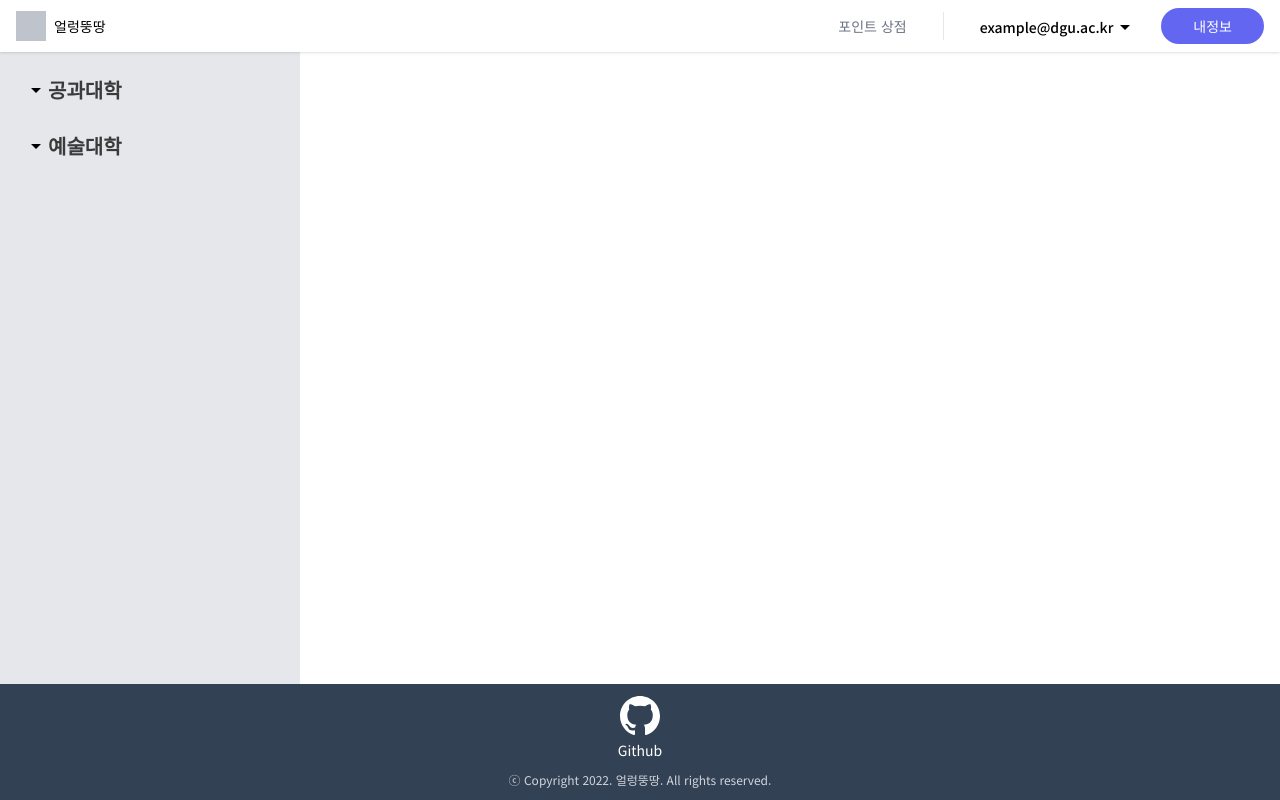
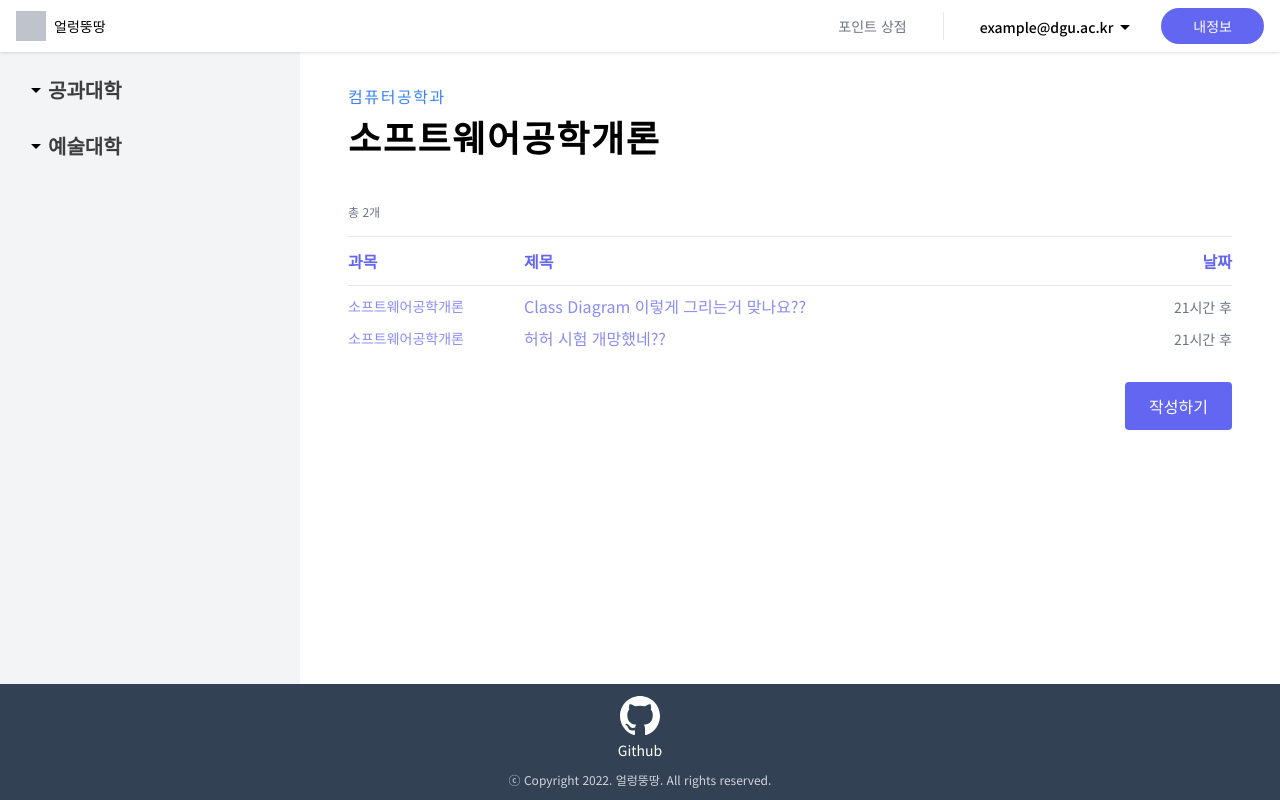
Before and after one commit to SWEngineering-Daze/rewards-based-QnA-flatform-for-undergraduate, a Nuxt app in the folder client/: page /qna/1/1 in a window 1280 px wide. Built offline with nearby package versions, Linux system fonts and the light colour scheme.

Commit message:
fakeBackend & /qna/... 라우트 페이지들 구현 (미완)

```diff
--- a/client/components/TheSidebar.vue
+++ b/client/components/TheSidebar.vue
@@ -1,5 +1,6 @@
 <script lang="ts" setup>
 import { Popover, PopoverButton, PopoverPanel, Disclosure, DisclosureButton, DisclosurePanel } from '@headlessui/vue';
+import { departments, courses } from '@/fakeBackend';
 
 const isOpened = ref(false);
 
@@ -14,87 +15,47 @@ function close() {
 // function toggle() {
 //   isOpened.value = !isOpened.value;
 // }
+interface CourseMenu {
+  name: string;
+  href: string;
+}
 
-const data = [
-  {
-    name: '공과대학',
-    childs: [
-      {
-        name: '컴퓨터공학과',
-        childs: [
-          {
-            name: '소프트웨어공학개론',
-            href: '/courses/1',
-          },
-          {
-            name: '웹프로그래밍',
-            href: '/courses/2',
-          },
-          {
-            name: '시스템소프트웨어및실습',
-            href: '/courses/3',
-          },
-          {
-            name: '객체지향프로그래밍',
-            href: '/courses/4',
-          },
-        ],
-      },
-      {
-        name: '정보통신공학과',
-        childs: [
-          {
-            name: '컴퓨터네트워크',
-            href: '/courses/5',
-          },
-          {
-            name: '데이터통신입문',
-            href: '/courses/6',
-          },
-        ],
-      },
-    ],
-  },
-  {
-    name: '예술대학',
-    childs: [
-      {
-        name: '조소학과',
-        childs: [
-          {
-            name: '조소학개론',
-            href: '/courses/1',
-          },
-          {
-            name: '조소와실습1',
-            href: '/courses/2',
-          },
-          {
-            name: '조소와실습2',
-            href: '/courses/3',
-          },
-          {
-            name: '조소와실습4',
-            href: '/courses/4',
-          },
-        ],
-      },
-      {
-        name: '서양화과',
-        childs: [
-          {
-            name: '오우라후나트파1',
-            href: '/courses/5',
-          },
-          {
-            name: '오우라후나트파2',
-            href: '/courses/6',
-          },
-        ],
-      },
-    ],
-  },
-];
+interface DepartmentMenu {
+  name: string;
+  href: string;
+  childs: CourseMenu[];
+}
+
+interface CollegeMenu {
+  name: string;
+  childs: DepartmentMenu[];
+}
+
+const menu: CollegeMenu[] = [];
+for (const department of departments) {
+  // college
+  let college = menu.find(m => m.name === department.parent.name);
+  if (!college) {
+    menu.push({
+      name: department.parent.name,
+      childs: [],
+    });
+    college = menu.find(m => m.name === department.parent.name);
+  }
+  // department
+  college.childs.push({
+    name: department.name,
+    href: `/qna/department/${department.id}`,
+    childs: [],
+  });
+}
+for (const course of courses) {
+  const department = menu.find(m => m.childs.findIndex(d => d.name === course.parent.name) !== -1)?.childs.find(d => d.name === course.parent.name);
+  department.childs.push({
+    name: course.name,
+    href: `/qna/course/${course.id}`,
+  });
+}
 </script>
 
 <template>
@@ -104,7 +65,7 @@ const data = [
         <img class="w-6" src="@/assets/img/close.svg" />
       </button>
 
-      <div v-for="college in data" :key="college.name" class="mb-4 last:mb-0">
+      <div v-for="college in menu" :key="college.name" class="mb-4 last:mb-0">
         <ClientOnly>
           <Disclosure v-slot="{ open }">
             <DisclosureButton
@@ -162,7 +123,7 @@ const data = [
 
 <style lang="postcss" scoped>
 .sidebar {
-  @apply bg-gray-200 h-full transition-transform;
+  @apply bg-gray-100 h-full transition-transform;
   min-width: 300px;
 }
 
--- /dev/null
+++ b/client/composables/useCategory.ts
@@ -0,0 +1,13 @@
+import { fakeAxiosCategory } from '@/fakeBackend';
+
+export const useCategory = () => {
+  const route = useRoute();
+
+  const type = route.params.categoryType as 'department' | 'course';
+  const id = Number.parseInt(route.params.categoryId as string);
+
+  return {
+    type,
+    category: fakeAxiosCategory('/category', { type, id }),
+  };
+};
--- /dev/null
+++ b/client/fakeBackend/courses.json
@@ -0,0 +1,98 @@
+[
+  {
+    "parent": {
+      "id": 1,
+      "name": "컴퓨터공학과"
+    },
+    "id": 1,
+    "name": "소프트웨어공학개론"
+  },
+  {
+    "parent": {
+      "id": 1,
+      "name": "컴퓨터공학과"
+    },
+    "id": 2,
+    "name": "웹프로그래밍"
+  },
+  {
+    "parent": {
+      "id": 1,
+      "name": "컴퓨터공학과"
+    },
+    "id": 3,
+    "name": "시스템소프트웨어및실습"
+  },
+  {
+    "parent": {
+      "id": 1,
+      "name": "컴퓨터공학과"
+    },
+    "id": 4,
+    "name": "객체지향프로그래밍"
+  },
+  {
+    "parent": {
+      "id": 2,
+      "name": "정보통신공학과"
+    },
+    "id": 5,
+    "name": "컴퓨터네트워크"
+  },
+  {
+    "parent": {
+      "id": 2,
+      "name": "정보통신공학과"
+    },
+    "id": 6,
+    "name": "데이터통신입문"
+  },
+  {
+    "parent": {
+      "id": 3,
+      "name": "조소학과"
+    },
+    "id": 7,
+    "name": "조소학개론"
+  },
+  {
+    "parent": {
+      "id": 3,
+      "name": "조소학과"
+    },
+    "id": 8,
+    "name": "조소와실습1"
+  },
+  {
+    "parent": {
+      "id": 3,
+      "name": "조소학과"
+    },
+    "id": 9,
+    "name": "조소와실습2"
+  },
+  {
+    "parent": {
+      "id": 3,
+      "name": "조소학과"
+    },
+    "id": 10,
+    "name": "조소와실습3"
+  },
+  {
+    "parent": {
+      "id": 4,
+      "name": "서양화과"
+    },
+    "id": 11,
+    "name": "오우라후나트파1"
+  },
+  {
+    "parent": {
+      "id": 4,
+      "name": "서양화과"
+    },
+    "id": 12,
+    "name": "오우라후나트파2"
+  }
+]
--- /dev/null
+++ b/client/fakeBackend/departments.json
@@ -0,0 +1,34 @@
+[
+  {
+    "parent": {
+      "id": 1,
+      "name": "공과대학"
+    },
+    "id": 1,
+    "name": "컴퓨터공학과"
+  },
+  {
+    "parent": {
+      "id": 1,
+      "name": "공과대학"
+    },
+    "id": 2,
+    "name": "정보통신공학과"
+  },
+  {
+    "parent": {
+      "id": 2,
+      "name": "예술대학"
+    },
+    "id": 3,
+    "name": "조소학과"
+  },
+  {
+    "parent": {
+      "id": 2,
+      "name": "예술대학"
+    },
+    "id": 4,
+    "name": "서양화과"
+  }
+]
--- /dev/null
+++ b/client/fakeBackend/index.ts
@@ -0,0 +1,32 @@
+import departments from './departments.json';
+import courses from './courses.json';
+import questions from './questions.json';
+
+export interface Category {
+  parent: {
+    id: number;
+    name: string;
+  };
+  id: number;
+  name: string;
+}
+
+export const fakeAxiosCategory = (url: string, data: { type: string; id: number }) => {
+  if (url === '/category') {
+    if (data.type === 'department') {
+      return departments.find(d => d.id === data.id);
+    } else {
+      return courses.find(c => c.id === data.id);
+    }
+  }
+};
+
+export const fakeAxiosQuestions = (data: { type: string; id: number }) => {
+  if (data.type === 'department') {
+    return questions.filter(q => q.course.parent.id === data.id);
+  } else {
+    return questions.filter(q => q.course.id === data.id);
+  }
+};
+
+export { departments, courses, questions };
--- /dev/null
+++ b/client/fakeBackend/questions.json
@@ -0,0 +1,41 @@
+[
+  {
+    "course": {
+      "parent": {
+        "id": 1,
+        "name": "컴퓨터공학과"
+      },
+      "id": 1,
+      "name": "소프트웨어공학개론"
+    },
+    "id": 1,
+    "title": "Class Diagram 이렇게 그리는거 맞나요??",
+    "createdAt": "2022-11-05T10:26:35.124Z"
+  },
+  {
+    "course": {
+      "parent": {
+        "id": 1,
+        "name": "컴퓨터공학과"
+      },
+      "id": 1,
+      "name": "소프트웨어공학개론"
+    },
+    "id": 2,
+    "title": "허허 시험 개망했네??",
+    "createdAt": "2022-11-05T10:26:35.124Z"
+  },
+  {
+    "course": {
+      "parent": {
+        "id": 1,
+        "name": "컴퓨터공학과"
+      },
+      "id": 2,
+      "name": "웹프로그래밍"
+    },
+    "id": 3,
+    "title": "이번 중간고사 너무 쉽지 않음?",
+    "createdAt": "2022-11-05T10:26:35.124Z"
+  }
+]
--- /dev/null
+++ b/client/pages/qna/[categoryType]/[categoryId]/[questionId]/index.vue
@@ -0,0 +1,5 @@
+<script lang="ts"></script>
+
+<template>
+  <div class="py-8 px-12">123</div>
+</template>
--- /dev/null
+++ b/client/pages/qna/[categoryType]/[categoryId]/create.vue
@@ -0,0 +1,34 @@
+<script lang="ts" setup>
+const { type, category } = useCategory();
+
+const title = ref('');
+const content = ref('');
+
+function submit() {
+  alert(`submit with '${title.value}' and '${content.value}'`);
+}
+</script>
+
+<template>
+  <div class="py-8 px-4 md:px-12">
+    <form class="max-w-5xl w-full mx-auto" @submit.prevent="submit">
+      <div class="mb-8 text-center">
+        <div class="text-indigo-500 mb-1">{{ category.parent.name }}</div>
+        <div class="text-2xl">{{ category.name }}</div>
+      </div>
+      <h1 class="text-3xl font-bold text-center mb-6">질문 작성</h1>
+      <div class="group">
+        <div class="text-lg font-medium mb-1">제목</div>
+        <input v-model="title" class="flex-1" type="text" name="email" placeholder="example" />
+      </div>
+      <div class="group">
+        <div class="text-lg font-medium mb-1">내용</div>
+        <textarea v-model="content" name="content" rows="30"></textarea>
+      </div>
+      <div class="flex">
+        <NuxtLink class="btn btn-link flex-1" :to="`/qna/${type}/${category.id}`">취소</NuxtLink>
+        <button class="btn btn-primary flex-1" type="submit">작성</button>
+      </div>
+    </form>
+  </div>
+</template>
--- /dev/null
+++ b/client/pages/qna/[categoryType]/[categoryId]/index.vue
@@ -0,0 +1,78 @@
+<script lang="ts" setup>
+import { fakeAxiosQuestions } from '~~/fakeBackend';
+
+const { type, category } = useCategory();
+
+const questions = fakeAxiosQuestions({ type, id: category.id });
+</script>
+
+<template>
+  <div class="py-8 px-12">
+    <div class="tracking-widest mb-12">
+      <template v-if="type === 'department'">
+        <h2 class="font-light text-blue-500 mb-2">{{ category.parent.name }}</h2>
+      </template>
+      <template v-else>
+        <NuxtLink class="block font-light text-blue-500 mb-2" :to="`/qna/department/${category.parent.id}`">{{ category.parent.name }}</NuxtLink>
+      </template>
+      <h1 class="font-bold text-4xl">{{ category.name }}</h1>
+    </div>
+
+    <div class="text-xs text-gray-500 mb-4">총 {{ questions.length }}개</div>
+
+    <template v-if="questions.length > 0">
+      <div>
+        <div class="flex items-center border-t border-b py-3 text-indigo-500 font-bold">
+          <span class="subject-col">과목</span>
+          <span class="title-col">제목</span>
+          <span class="created-col">날짜</span>
+        </div>
+        <div v-for="question in questions" :key="question.id" class="flex items-center my-2">
+          <div class="subject-col">
+            <NuxtLink class="block text-indigo-500 text-opacity-75 transition-all hover:text-opacity-100 text-sm" :to="`/qna/course/${question.course.id}`">{{
+              question.course.name
+            }}</NuxtLink>
+          </div>
+          <div class="title-col">
+            <NuxtLink class="block text-indigo-500 text-opacity-75 transition-all hover:text-opacity-100" :to="`/qna/${type}/${category.id}/${question.id}`">{{
+              question.title
+            }}</NuxtLink>
+          </div>
+          <div class="created-col">
+            <span class="ml-auto text-gray-500 text-sm">{{ $dayjs(question.createdAt).fromNow() }}</span>
+          </div>
+        </div>
+      </div>
+    </template>
+    <template v-else>
+      <div class="flex flex-col items-center text-center text-slate-500 tracking-wider">
+        <img class="w-12 mb-3" src="@/assets/img/sad.svg" />
+        아직 아무 질문이 없습니다! <br />
+        첫 번째 질문을 해보세요!
+      </div>
+    </template>
+
+    <div class="flex justify-end my-8">
+      <NuxtLink class="inline-block text-indigo-500 btn btn-primary" :to="`/qna/${type}/${category.id}/create`">작성하기</NuxtLink>
+    </div>
+  </div>
+</template>
+
+<style lang="postcss" scoped>
+.single-line {
+  overflow: hidden;
+  display: -webkit-box;
+  -webkit-box-orient: vertical;
+  -webkit-line-clamp: 1;
+}
+
+.subject-col {
+  @apply w-44 flex-shrink-0;
+}
+.title-col {
+  @apply flex-grow single-line;
+}
+.created-col {
+  @apply ml-5 flex-shrink-0;
+}
+</style>
```
Also changed, not shown: client/assets/img/sad.svg (added), client/pages/qna/[categoryType]/[categoryId]/[questionId]/answers/create.vue (added).
